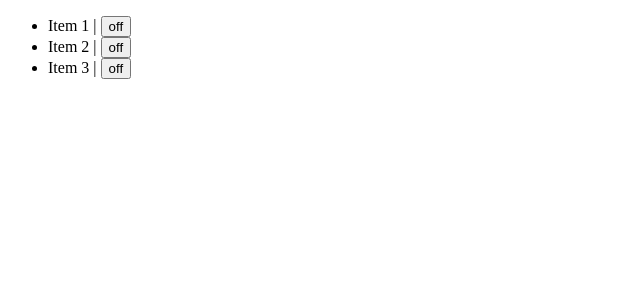
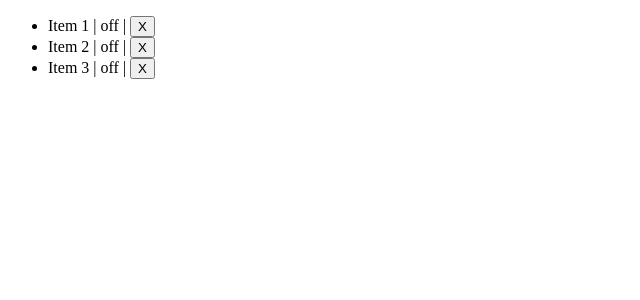
Before and after one commit to llopez/dome-panel, a React (Create React App) app: page / in a window 1280 px wide. Shown: the top 300 px of the page, without its empty margins (0-640 px from the left). Built offline with nearby package versions, Linux system fonts and the light colour scheme.

Commit message:
Add simple actions and containers

```diff
--- /dev/null
+++ b/src/actions/items.js
@@ -0,0 +1,10 @@
+const removeItem = (id) => (
+  {
+    type: 'REMOVE_ITEM',
+    payload: {
+      id: id
+    }
+  }
+)
+
+export { removeItem };
--- a/src/components/App.js
+++ b/src/components/App.js
@@ -1,10 +1,10 @@
 import React from 'react';
-import List from './List';
+import ListContainer from '../containers/ListContainer';
 
 function App() {
   return (
     <div className="App">
-      <List />
+      <ListContainer />
     </div>
   );
 }
--- a/src/components/Item.js
+++ b/src/components/Item.js
@@ -1,7 +1,9 @@
 import React from 'react';
 
-const Item = (props) => (
-  <li>{props.name} | <button>{props.state}</button></li>
+const Item = ({id, name, state, onRemove}) => (
+  <li>
+    {name} | {state} | <button onClick={() => { onRemove(id) }} >X</button>
+  </li>
 );
 
 export default Item;
--- a/src/components/List.js
+++ b/src/components/List.js
@@ -1,22 +1,12 @@
 import React from 'react';
-import { connect } from 'react-redux';
-import Item from './Item';
+import ItemContainer from '../containers/ItemContainer';
 
-const mapStateToProps = (state /*, ownProps*/) => {
-  return {
-    items: state
-  }
-}
-
-const List = (props) => (
+const List = ({items}) => (
   <ul>
     {
-      props.items.map(x => <Item key={x.id} name={x.name} state={x.state}/>)
+      items.map(x => <ItemContainer key={x.id} {...x} />)
     }
   </ul>
 );
 
-export default connect(
-  mapStateToProps,
-  {}
-)(List)
+export default List;
--- /dev/null
+++ b/src/containers/ItemContainer.js
@@ -0,0 +1,17 @@
+import { connect } from 'react-redux';
+import Item from '../components/Item';
+import { removeItem } from '../actions/items';
+
+const mapStateToProps = (state, props) => {
+  return {
+  }
+}
+
+const mapDispatchToProps =  {
+  onRemove: removeItem,
+}
+
+export default connect(
+  mapStateToProps,
+  mapDispatchToProps
+)(Item)
--- /dev/null
+++ b/src/containers/ListContainer.js
@@ -0,0 +1,13 @@
+import { connect } from 'react-redux';
+import List from '../components/List';
+
+const mapStateToProps = (state /*, ownProps*/) => {
+  return {
+    items: state
+  }
+}
+
+export default connect(
+  mapStateToProps,
+  {}
+)(List)
```
